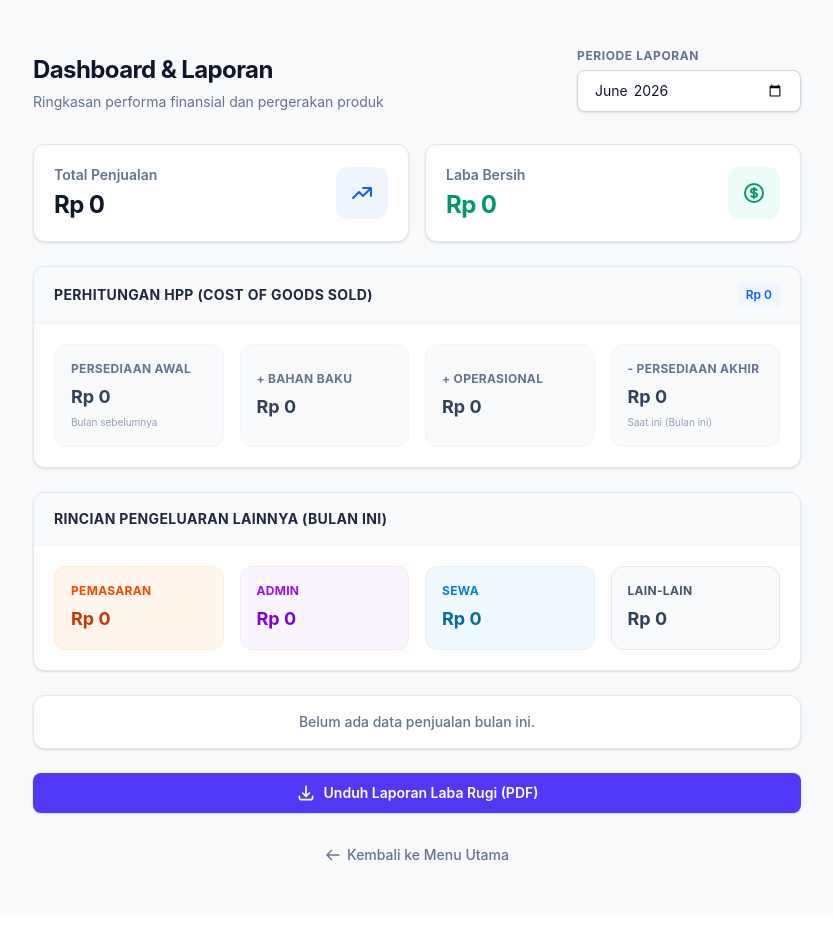
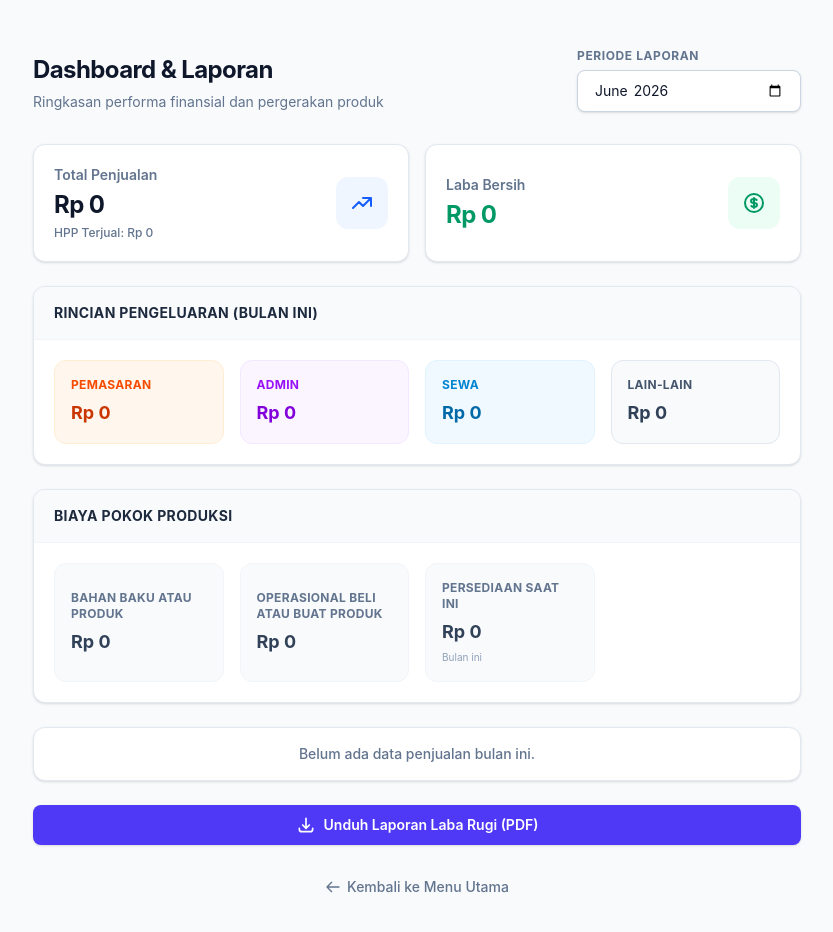
Before and after one commit to Rafifs-ops/inventory-mobile-app, a Vue app: page /dashboard in a window 1280 px wide. Shown: the top 932 px of the page, without its empty margins (223-1056 px from the left). Built offline with nearby package versions, Linux system fonts and the light colour scheme.

Commit message:
hampir selesai 4

```diff
--- a/src/composables/useProduct.js
+++ b/src/composables/useProduct.js
@@ -2,6 +2,14 @@ import { ref } from 'vue';
 import { db } from '../database/db'; // Sesuaikan path dengan lokasi file db.js Anda
 
 const productList = ref([]);
+
+// Buat helper untuk sinkronisasi HPP
+const syncPersediaanSnapshot = async () => {
+    const semuaProduk = await db.produk.toArray();
+    const liveTotalPersediaan = semuaProduk.reduce((sum, item) => sum + ((item.quantity || 0) * (item.hpp || 0)), 0);
+    const bulanIni = dayjs().format('YYYY-MM');
+    await db.persediaan.put({ bulanTahun: bulanIni, totalNilai: liveTotalPersediaan });
+};
 
 export function useProducts() {
 
@@ -29,6 +37,7 @@ export function useProducts() {
         try {
             // Menggunakan put() alih-alih add() agar jika ID sudah ada, data akan di-update (Upsert)
             await db.produk.put(product);
+            await syncPersediaanSnapshot();
             await loadProducts(); // Refresh list setelah menyimpan
         } catch (error) {
             console.error('Gagal menyimpan produk:', error);
@@ -51,6 +60,7 @@ export function useProducts() {
             if (product && product.quantity !== undefined) {
                 const newQty = Math.max(0, product.quantity - qtySold);
                 await db.produk.update(id, { quantity: newQty });
+                await syncPersediaanSnapshot();
             }
         } catch (error) {
             console.error('Gagal mengupdate stok produk:', error);
@@ -61,6 +71,7 @@ export function useProducts() {
     const updateProductStock = async (id, newQty) => {
         try {
             await db.produk.update(id, { quantity: Math.max(0, newQty) });
+            await syncPersediaanSnapshot();
             await loadProducts(); // Refresh list setelah update
         } catch (error) {
             console.error('Gagal mengupdate stok produk:', error);
@@ -71,6 +82,7 @@ export function useProducts() {
     const updateProductDetails = async (id, updatedData) => {
         try {
             await db.produk.update(id, updatedData);
+            await syncPersediaanSnapshot();
             await loadProducts();
         } catch (error) {
             console.error('Gagal mengupdate detail produk:', error);
--- a/src/pages/DashboardView.vue
+++ b/src/pages/DashboardView.vue
@@ -27,6 +27,9 @@
                         <p class="text-2xl font-bold text-slate-900 tracking-tight">
                             Rp {{ totalJualBulanan.toLocaleString('id-ID') }}
                         </p>
+                        <p class="text-xs font-medium text-slate-500 mt-1">
+                            HPP Terjual: Rp {{ totalHppBaru.toLocaleString('id-ID') }}
+                        </p>
                     </div>
                     <div class="p-3.5 bg-blue-50 rounded-xl text-blue-600">
                         <svg class="w-6 h-6" fill="none" stroke="currentColor" viewBox="0 0 24 24">
@@ -54,49 +57,9 @@
             </div>
 
             <div class="bg-white border border-slate-200 rounded-2xl sm:rounded-xl shadow-sm mb-6 overflow-hidden">
-                <div
-                    class="px-5 py-4 border-b border-slate-100 bg-slate-50 flex flex-col sm:flex-row sm:items-center justify-between">
-                    <h3 class="text-sm font-bold text-slate-800 uppercase tracking-wide">
-                        Perhitungan HPP (Cost of Goods Sold)
-                    </h3>
-                    <span class="text-xs font-semibold text-blue-600 bg-blue-50 px-2 py-1 rounded">
-                        Rp {{ totalHppBaru.toLocaleString('id-ID') }}
-                    </span>
-                </div>
-                <div class="p-5">
-                    <div class="grid grid-cols-1 sm:grid-cols-4 gap-4">
-                        <div class="p-4 bg-slate-50 rounded-xl border border-slate-100 flex flex-col justify-center">
-                            <p class="text-xs font-bold text-slate-500 uppercase mb-1.5 tracking-wide">Persediaan Awal
-                            </p>
-                            <p class="text-lg font-bold text-slate-700">Rp {{
-                                persediaanBulanLalu.toLocaleString('id-ID') }}</p>
-                            <p class="text-[10px] text-slate-400 mt-1">Bulan sebelumnya</p>
-                        </div>
-                        <div class="p-4 bg-slate-50 rounded-xl border border-slate-100 flex flex-col justify-center">
-                            <p class="text-xs font-bold text-slate-500 uppercase mb-1.5 tracking-wide">+ Bahan Baku</p>
-                            <p class="text-lg font-bold text-slate-700">Rp {{ dBiayaBahanBaku.toLocaleString('id-ID') }}
-                            </p>
-                        </div>
-                        <div class="p-4 bg-slate-50 rounded-xl border border-slate-100 flex flex-col justify-center">
-                            <p class="text-xs font-bold text-slate-500 uppercase mb-1.5 tracking-wide">+ Operasional</p>
-                            <p class="text-lg font-bold text-slate-700">Rp {{ dBiayaOperasional.toLocaleString('id-ID')
-                            }}</p>
-                        </div>
-                        <div class="p-4 bg-slate-50 rounded-xl border border-slate-100 flex flex-col justify-center">
-                            <p class="text-xs font-bold text-slate-500 uppercase mb-1.5 tracking-wide">- Persediaan
-                                Akhir</p>
-                            <p class="text-lg font-bold text-slate-700">Rp {{ persediaanSaatIni.toLocaleString('id-ID')
-                            }}</p>
-                            <p class="text-[10px] text-slate-400 mt-1">Saat ini (Bulan ini)</p>
-                        </div>
-                    </div>
-                </div>
-            </div>
-
-            <div class="bg-white border border-slate-200 rounded-2xl sm:rounded-xl shadow-sm mb-6 overflow-hidden">
                 <div class="px-5 py-4 border-b border-slate-100 bg-slate-50">
                     <h3 class="text-sm font-bold text-slate-800 uppercase tracking-wide">
-                        Rincian Pengeluaran Lainnya (Bulan Ini)
+                        Rincian Pengeluaran (Bulan Ini)
                     </h3>
                 </div>
                 <div class="p-5">
@@ -105,7 +68,7 @@
                             class="p-4 bg-orange-50/50 sm:bg-orange-50 rounded-xl border border-orange-100 flex flex-col justify-center">
                             <p class="text-xs font-bold text-orange-600 uppercase mb-1.5 tracking-wide">Pemasaran</p>
                             <p class="text-lg font-bold text-orange-700">Rp {{ dBiayaPemasaran.toLocaleString('id-ID')
-                            }}</p>
+                                }}</p>
                         </div>
                         <div
                             class="p-4 bg-purple-50/50 sm:bg-purple-50 rounded-xl border border-purple-100 flex flex-col justify-center">
@@ -122,6 +85,38 @@
                             class="p-4 bg-slate-50/50 sm:bg-slate-50 rounded-xl border border-slate-200 flex flex-col justify-center">
                             <p class="text-xs font-bold text-slate-600 uppercase mb-1.5 tracking-wide">Lain-lain</p>
                             <p class="text-lg font-bold text-slate-700">Rp {{ dBiayaLain.toLocaleString('id-ID') }}</p>
+                        </div>
+                    </div>
+                </div>
+            </div>
+
+            <div class="bg-white border border-slate-200 rounded-2xl sm:rounded-xl shadow-sm mb-6 overflow-hidden">
+                <div
+                    class="px-5 py-4 border-b border-slate-100 bg-slate-50 flex flex-col sm:flex-row sm:items-center justify-between">
+                    <h3 class="text-sm font-bold text-slate-800 uppercase tracking-wide">
+                        Biaya Pokok Produksi
+                    </h3>
+                </div>
+                <div class="p-5">
+                    <div class="grid grid-cols-1 sm:grid-cols-4 gap-4">
+                        <div class="p-4 bg-slate-50 rounded-xl border border-slate-100 flex flex-col justify-center">
+                            <p class="text-xs font-bold text-slate-500 uppercase mb-1.5 tracking-wide">Bahan Baku atau
+                                Produk</p>
+                            <p class="text-lg font-bold text-slate-700">Rp {{ dBiayaBahanBaku.toLocaleString('id-ID') }}
+                            </p>
+                        </div>
+                        <div class="p-4 bg-slate-50 rounded-xl border border-slate-100 flex flex-col justify-center">
+                            <p class="text-xs font-bold text-slate-500 uppercase mb-1.5 tracking-wide">Operasional
+                                Beli atau Buat Produk</p>
+                            <p class="text-lg font-bold text-slate-700">Rp {{ dBiayaOperasional.toLocaleString('id-ID')
+                                }}</p>
+                        </div>
+                        <div class="p-4 bg-slate-50 rounded-xl border border-slate-100 flex flex-col justify-center">
+                            <p class="text-xs font-bold text-slate-500 uppercase mb-1.5 tracking-wide">Persediaan
+                                Saat ini</p>
+                            <p class="text-lg font-bold text-slate-700">Rp {{ persediaanSaatIni.toLocaleString('id-ID')
+                                }}</p>
+                            <p class="text-[10px] text-slate-400 mt-1">Bulan ini</p>
                         </div>
                     </div>
                 </div>
@@ -215,8 +210,7 @@ const produkTerlaris = ref(null);
 const produkPalingSepi = ref(null);
 
 // Variabel untuk PDF
-const dTotalHpp = ref(0); // HPP kasir lama (opsional untuk perbandingan, tapi tidak dipakai di Laba Rugi lagi)
-const totalHppBaru = ref(0); // HPP rumus baru
+const totalHppBaru = ref(0);
 const dBiayaPemasaran = ref(0);
 const dBiayaAdmin = ref(0);
 const dBiayaSewa = ref(0);
@@ -224,7 +218,6 @@ const dBiayaBahanBaku = ref(0);
 const dBiayaOperasional = ref(0);
 const dBiayaLain = ref(0);
 
-const persediaanBulanLalu = ref(0);
 const persediaanSaatIni = ref(0);
 
 const muatData = async () => {
@@ -241,25 +234,8 @@ const muatData = async () => {
         .where('bulanTahun').equals(filterBulan.value)
         .toArray();
 
-    // Hitung Total Produk Saat Ini (Live)
-    const semuaProduk = await db.produk.toArray();
-    const liveTotalPersediaan = semuaProduk.reduce((sum, item) => sum + ((item.quantity || 0) * (item.hpp || 0)), 0);
-
-    // Update snapshot persediaan jika bulan yang difilter adalah bulan ini
-    const realCurrentMonth = dayjs().format('YYYY-MM');
-    if (filterBulan.value === realCurrentMonth) {
-        await db.persediaan.put({
-            bulanTahun: realCurrentMonth,
-            totalNilai: liveTotalPersediaan
-        });
-    }
-
     // Ambil Snapshot Persediaan
-    const prevMonth = dayjs(filterBulan.value).subtract(1, 'month').format('YYYY-MM');
-    const snapshotBulanLalu = await db.persediaan.get(prevMonth);
     const snapshotSaatIni = await db.persediaan.get(filterBulan.value);
-
-    persediaanBulanLalu.value = snapshotBulanLalu ? snapshotBulanLalu.totalNilai : 0;
     persediaanSaatIni.value = snapshotSaatIni ? snapshotSaatIni.totalNilai : 0;
 
     // Kalkulasi Total Penjualan
@@ -274,9 +250,9 @@ const muatData = async () => {
     dBiayaLain.value = pengeluaranBulanIni.filter(p => p.jenis === 'lain_lain').reduce((sum, item) => sum + item.nominal, 0);
 
     // Hitung HPP dengan rumus baru
-    totalHppBaru.value = persediaanBulanLalu.value + (dBiayaBahanBaku.value + dBiayaOperasional.value) - persediaanSaatIni.value;
+    totalHppBaru.value = penjualanBulanIni.reduce((sum, item) => sum + (Number(item.totalHpp) || 0), 0);
 
-    // Rumus Laba Rugi: Penjualan - HPP Baru - (Pengeluaran Lainnya)
+    // Rumus Laba Rugi: Penjualan - Total HPP Terjual - (Pengeluaran Lainnya)
     labaBersih.value = totalJualBulanan.value - totalHppBaru.value - dBiayaPemasaran.value - dBiayaAdmin.value - dBiayaSewa.value - dBiayaLain.value;
 
     // Hitung Produk Terlaris / Sepi
--- a/src/pages/ScanView.vue
+++ b/src/pages/ScanView.vue
@@ -204,7 +204,8 @@ const prosesPenjualan = async () => {
     } catch (error) {
         console.error('Gagal menyimpan penjualan:', error);
         alert('Terjadi kesalahan saat memproses penjualan.' + ' ' + error);
-        isProcessing.value = false;
+    } finally {
+        isProcessing.value = false; // <-- Pindahkan ke blok finally
     }
 };
 
```
Also changed, not shown: src/pages/HomeView.vue (+12 -9 lines), src/pages/HppView.vue (+28 -7 lines), src/pages/ListView.vue (+25 -14 lines).
